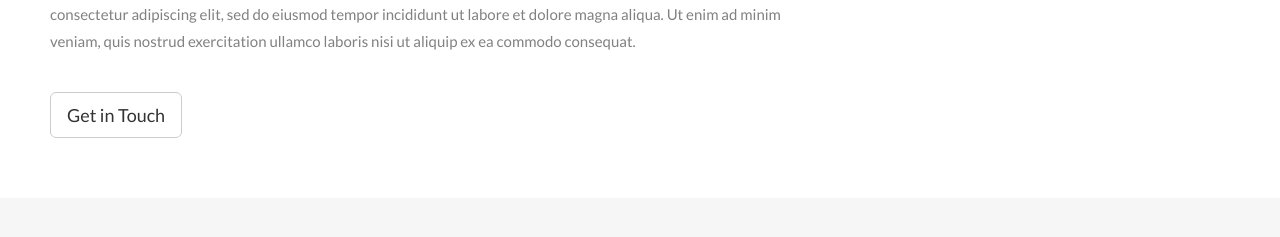
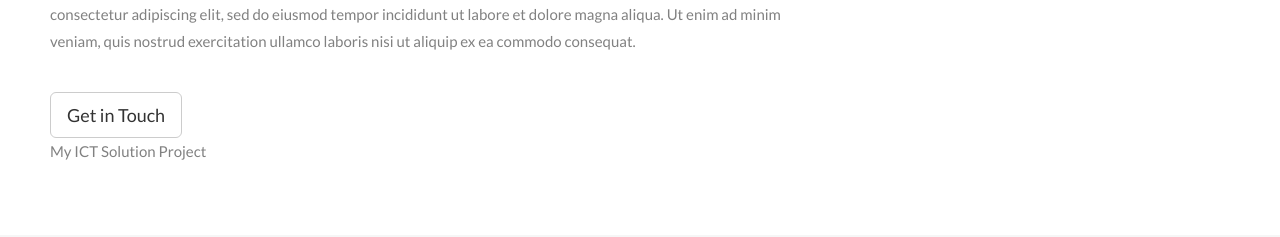
Before and after one commit to wellsjohn220/ictsolution123452023, a plain HTML site: page index.html in a window 1280 px wide. Shown: the part 820-1057 px from the top of the page. Drawn offline with nearby package versions, Linux system fonts and the light colour scheme.

Commit message:
Update index.html

```diff
--- a/index.html
+++ b/index.html
@@ -83,7 +83,8 @@
                     officia deserunt mollit anim id est laborum consectetur adipiscing elit, sed do eiusmod tempor
                     incididunt ut labore et dolore magna aliqua. Ut enim ad minim veniam, quis nostrud exercitation
                     ullamco laboris nisi ut aliquip ex ea commodo consequat.</p>
-                <br><button class="btn btn-default btn-lg">Get in Touch</button>
+                <br><button class="btn btn-default btn-lg">Get in Touch</button><br>
+                <p>My ICT Solution Project</p>
             </div>
             <div class="col-sm-4">
                 <span class="glyphicon glyphicon-signal logo"></span>
```
